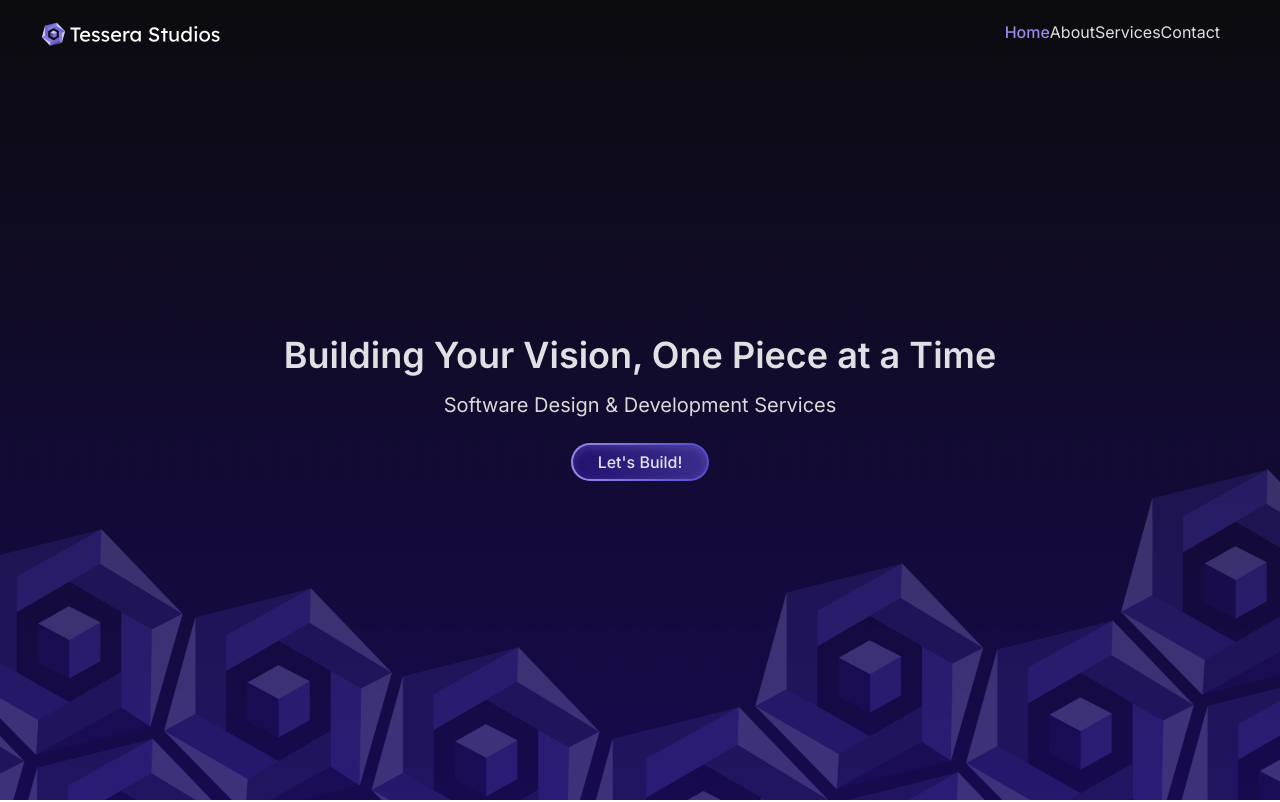
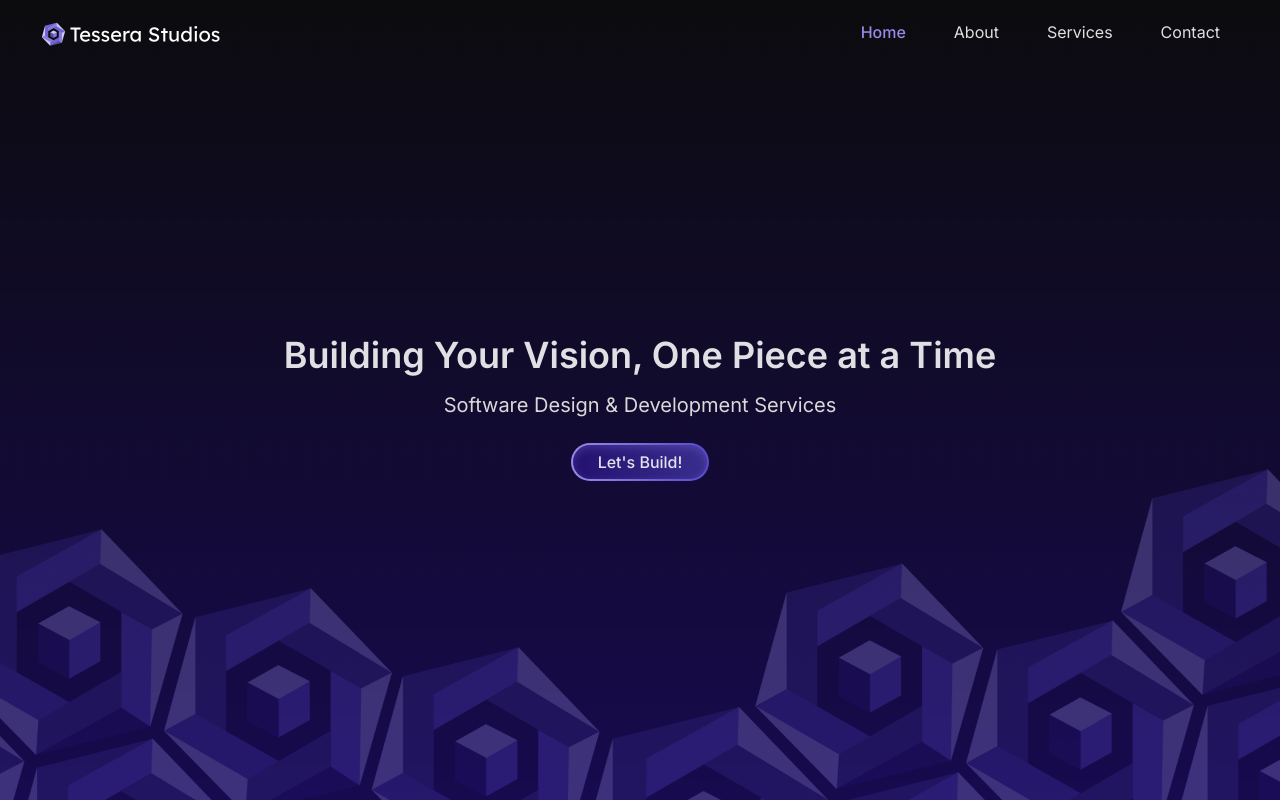
Before and after one commit to Tessera-Studios/Tessera-Web, a React (Vite) app in the folder frontend/: page / in a window 1280 px wide. Shown: the top 802 px of the page. Built offline with nearby package versions, Linux system fonts and the light colour scheme.

Commit message:
Fixed spacing on navbar links

```diff
--- a/frontend/src/components/Navbar.tsx
+++ b/frontend/src/components/Navbar.tsx
@@ -18,7 +18,7 @@ function Navbar() {
 
                 <div
                     id="links"
-                    className="flex md:gap-12 md:px-5 mr-2 hidden lg:block"
+                    className="md:gap-12 md:px-5 mr-2 hidden lg:flex"
                 >
                     <NavLink
                         to="/"
```
